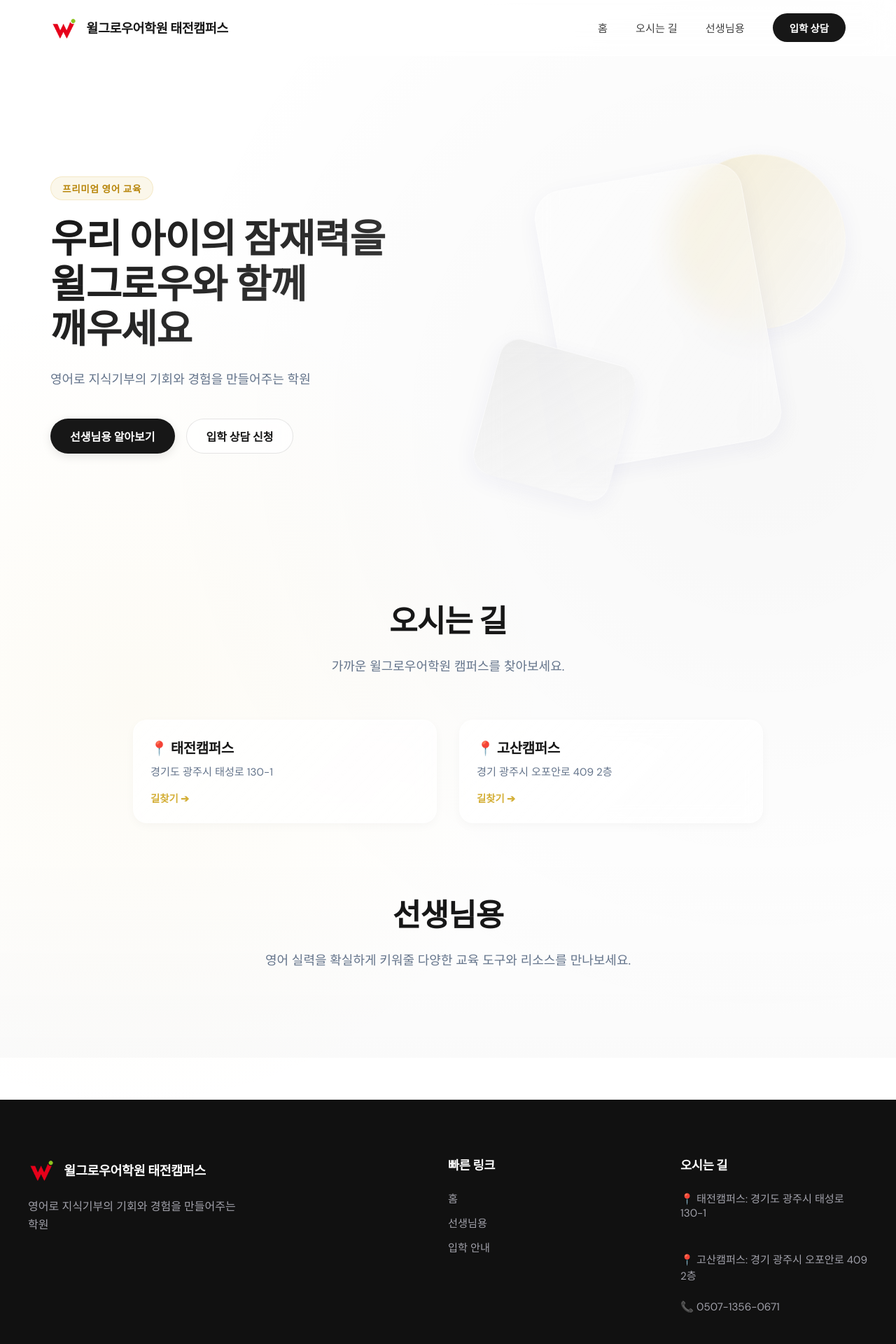
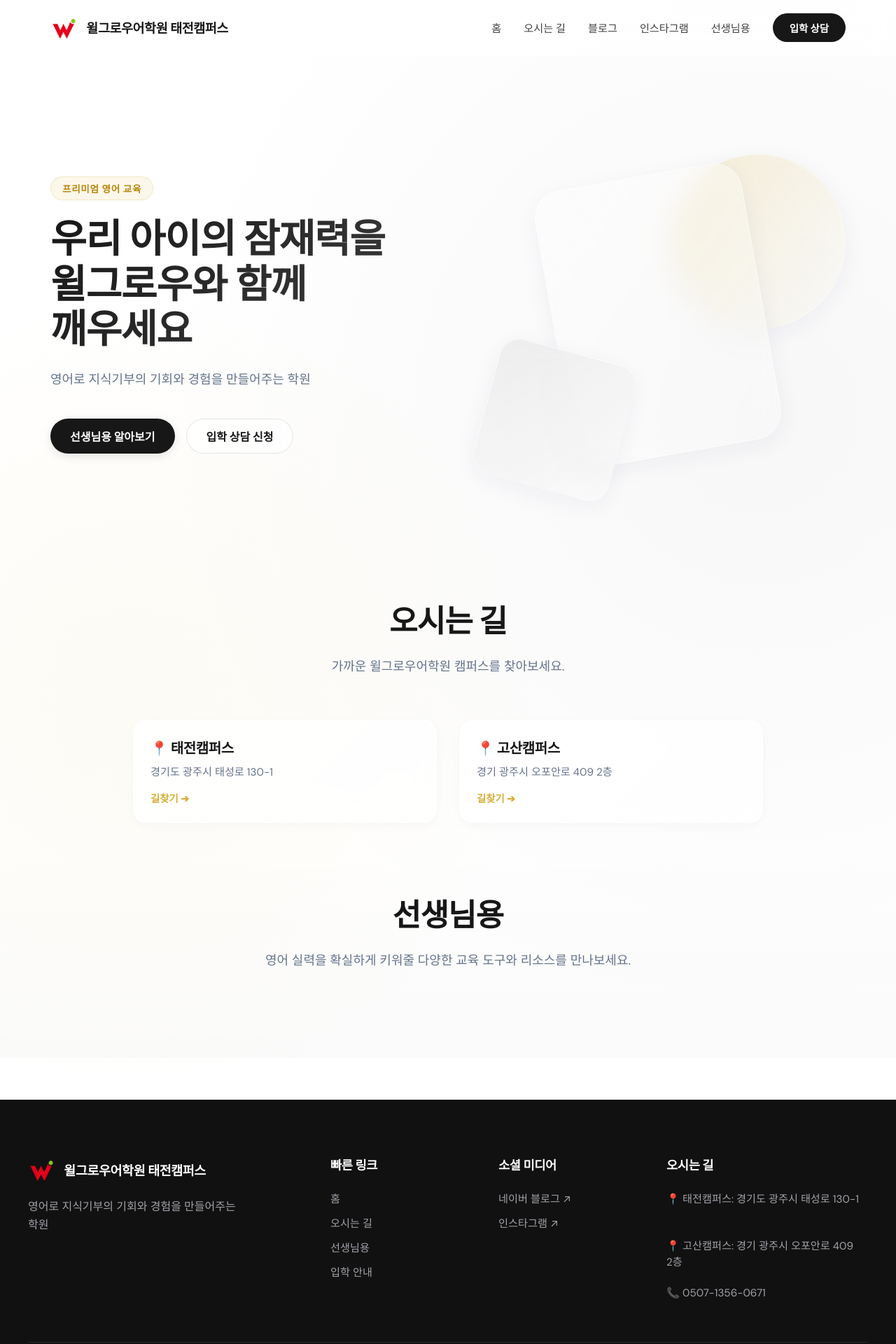
Before and after one commit to Jiwanimastrr/portal, a React (Vite) app: page / in a window 1280 px wide. Shown: the top 1920 px of the page at 70% size. Built offline with nearby package versions, Linux system fonts and the light colour scheme.

Commit message:
feat: add social links to navbar and footer

```diff
--- a/src/App.tsx
+++ b/src/App.tsx
@@ -123,6 +123,8 @@ function App() {
           <div className="navbar-links">
             <a href="#hero">홈</a>
             <a href="#contact-locations">오시는 길</a>
+            <a href="https://blog.naver.com/willgrowtj" target="_blank" rel="noopener noreferrer">블로그</a>
+            <a href="https://www.instagram.com/willgrow.official.tj" target="_blank" rel="noopener noreferrer">인스타그램</a>
             <a href="#programs" onClick={togglePrograms}>선생님용</a>
             <a href="https://willgrow-admission.pages.dev" className="nav-cta" target="_blank" rel="noopener noreferrer">입학 상담</a>
           </div>
@@ -208,8 +210,14 @@ function App() {
           <div className="footer-links">
             <h3>빠른 링크</h3>
             <a href="#hero">홈</a>
+            <a href="#contact-locations">오시는 길</a>
             <a href="#programs">선생님용</a>
             <a href="https://willgrow-admission.pages.dev" target="_blank" rel="noopener noreferrer">입학 안내</a>
+          </div>
+          <div className="footer-social">
+            <h3>소셜 미디어</h3>
+            <a href="https://blog.naver.com/willgrowtj" target="_blank" rel="noopener noreferrer">네이버 블로그 ↗</a>
+            <a href="https://www.instagram.com/willgrow.official.tj" target="_blank" rel="noopener noreferrer">인스타그램 ↗</a>
           </div>
           <div className="footer-contact">
             <h3>오시는 길</h3>
--- a/src/index.css
+++ b/src/index.css
@@ -143,7 +143,7 @@ a {
 .navbar-links {
   display: flex;
   align-items: center;
-  gap: 2.5rem;
+  gap: 2rem;
 }
 
 .navbar-links a:not(.nav-cta) {
@@ -545,8 +545,8 @@ a {
   max-width: 1200px;
   margin: 0 auto;
   display: grid;
-  grid-template-columns: 2fr 1fr 1fr;
-  gap: 4rem;
+  grid-template-columns: 2fr 1fr 1fr 1.5fr;
+  gap: 3rem;
   padding-bottom: 60px;
   border-bottom: 1px solid rgba(255,255,255,0.1);
 }
@@ -562,13 +562,13 @@ a {
   max-width: 300px;
 }
 
-.footer-links h3, .footer-contact h3 {
+.footer-links h3, .footer-contact h3, .footer-social h3 {
   color: white;
   margin-bottom: 24px;
   font-size: 1.1rem;
 }
 
-.footer-links a, .campus-links p {
+.footer-links a, .footer-social a, .campus-links p {
   display: block;
   color: #a1a1aa;
   margin-bottom: 12px;
@@ -577,7 +577,7 @@ a {
   word-break: keep-all;
 }
 
-.footer-links a:hover {
+.footer-links a:hover, .footer-social a:hover {
   color: var(--color-cta);
 }
 
```
